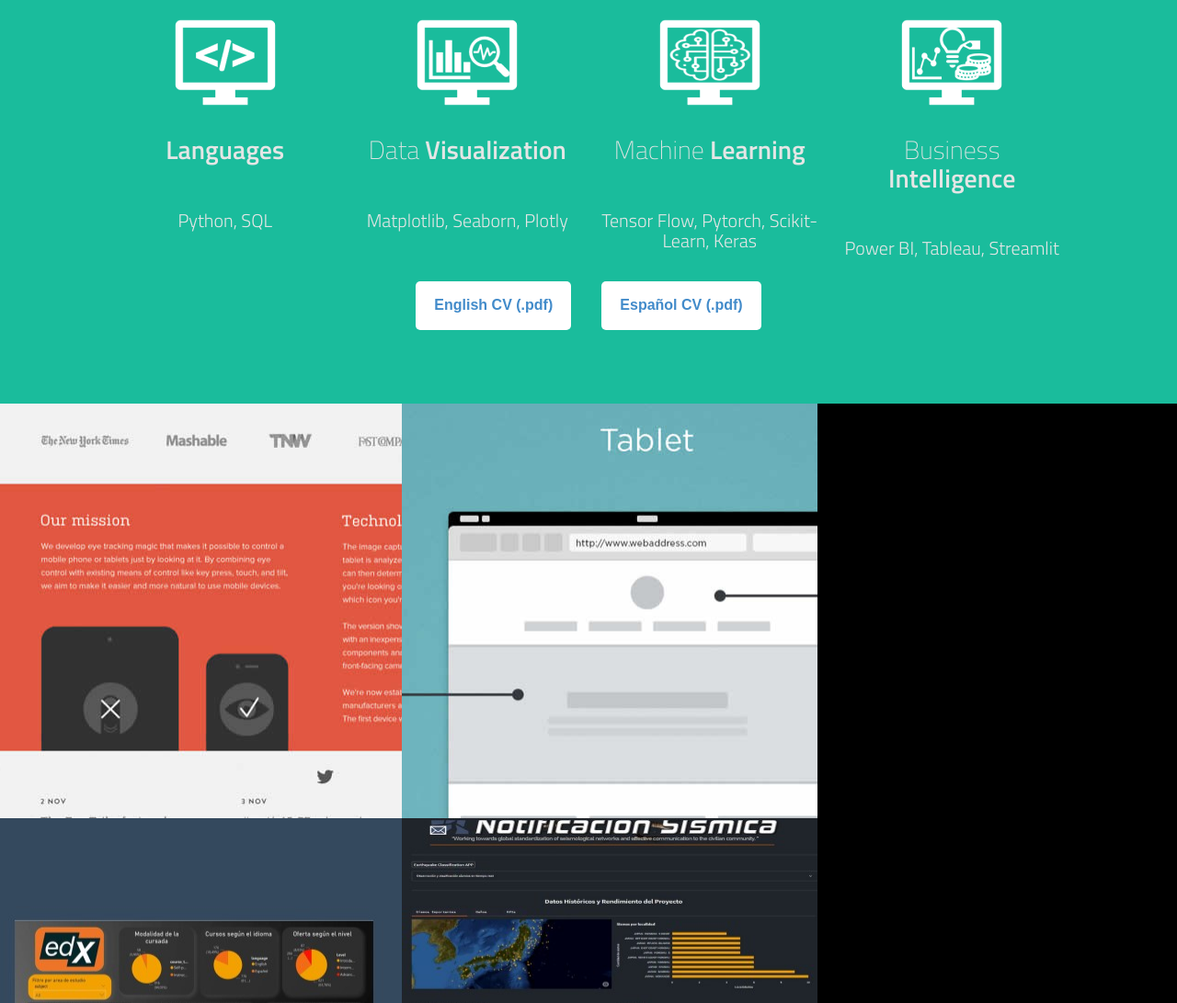
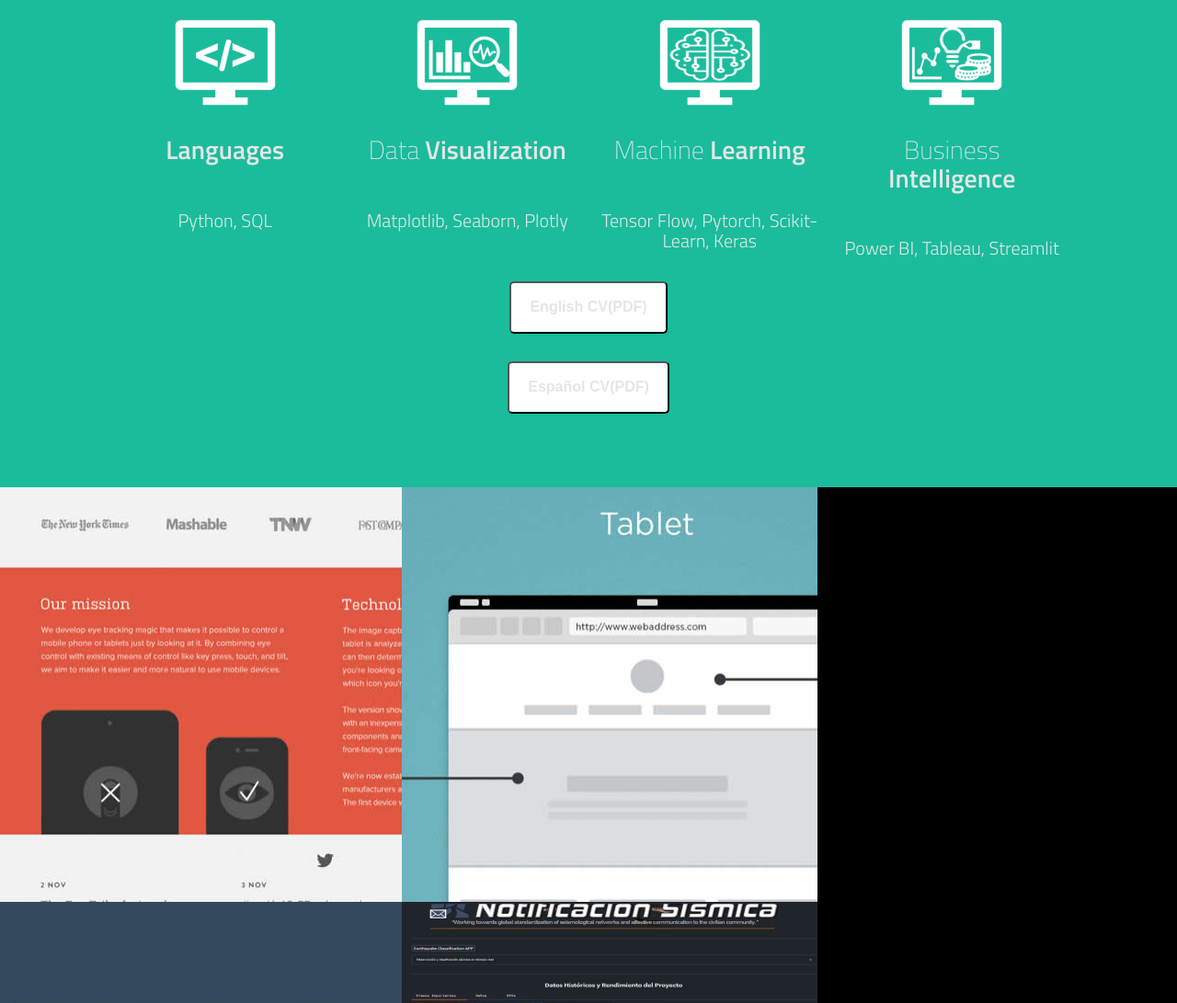
Before and after one commit to Ivan-Cepeda/ivan-cepeda.github.io, a plain HTML site: page index.html in a window 1280 px wide. Shown: the part 1327-2418 px from the top of the page at 92% size. Drawn offline with Linux system fonts and the light colour scheme.

Commit message:
MODIF CV

```diff
--- a/index.html
+++ b/index.html
@@ -114,8 +114,8 @@
 					<h4 class="font-thin">Power BI, Tableau, Streamlit</h4>
 				</div><!-- /col12 -->
 			</div><!-- /row -->
-			<div class="button-download font-semibold"><a href="docs\Iván Cepeda, Data Analyst-BI-English.pdf" download>English CV (.pdf)</a></div>
-			<div class="button-download font-semibold"><a href="docs\Iván Cepeda, Data Analyst-BI.pdf" download>Español CV (.pdf)</a></div>
+			<div><a href="docs\Iván Cepeda, Data Analyst-BI-English.pdf" download><button type="button" class="button-download font-semibold">English CV(PDF)</button></a></div>
+			<div><a href="docs\Iván Cepeda, Data Analyst-BI.pdf" download><button type="button" class="button-download font-semibold">Español CV(PDF)</button></a></div>
 
 		</div><!-- /container -->
 	</div><!-- /slide2 -->
```
